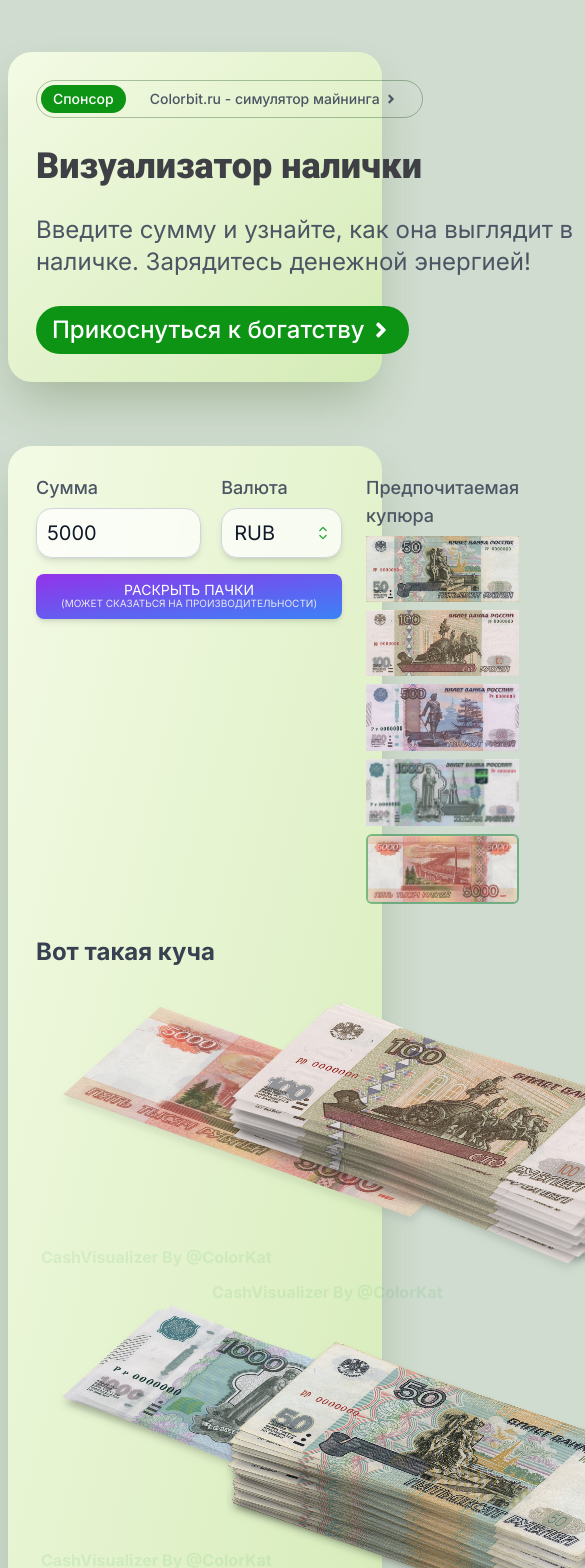
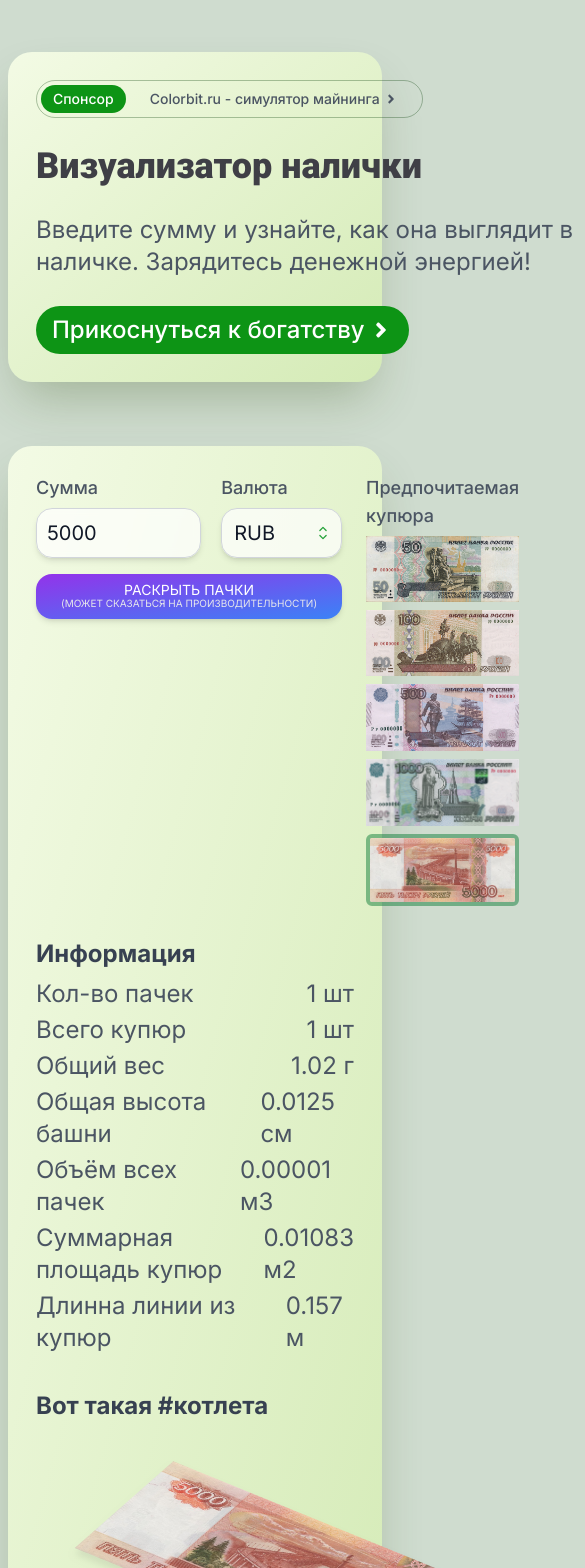
Before and after one commit to Color-Kat/CashViualizer, a Next.js app: page / in a window 390 px wide. Shown: the top 1568 px of the page, 585 px wide, since content can reach past the window. Built offline with nearby package versions, Linux system fonts and the light colour scheme.

Commit message:
money information

```diff
--- a/UI/Buttons/PurpleButton.tsx
+++ b/UI/Buttons/PurpleButton.tsx
@@ -14,7 +14,7 @@ export const PurpleButton: React.FC<ButtonProps> = ({
             {...props}
             className={twMerge(
                 `mx-auto uppercase text-center cursor-pointer flex justify-center items-center`,
-                'text-sm shadow-md rounded-lg px-5 py-2.5 w-36',
+                'text-sm shadow-md rounded-2xl px-5 py-2.5 w-36',
                 'text-white bg-gradient-to-br from-purple-600 to-blue-500 hover:bg-gradient-to-bl focus:ring-4 focus:outline-none focus:ring-blue-300/50',
                 'disabled:from-purple-500 disabled:to-blue-400',
                 props.className
--- a/modules/Viualizer/Banknotes/RUB/Banknote1000RUB.ts
+++ b/modules/Viualizer/Banknotes/RUB/Banknote1000RUB.ts
@@ -9,9 +9,9 @@ export class Banknote1000RUB extends AbstractBanknote {
     public currency = CurrenciesEnum.RUB;
     public image = banknoteImage;
 
-    public realWidth = 15.7;
-    public realHeight = 6.9;
-    public realThickness = 0.0125;
-    public weight = 1;
+    public realWidth = 157;
+    public realHeight = 69;
+    public realThickness = 0.125;
+    public weight = 1.02;
 
 }
--- a/modules/Viualizer/Banknotes/RUB/Banknote100RUB.ts
+++ b/modules/Viualizer/Banknotes/RUB/Banknote100RUB.ts
@@ -9,9 +9,9 @@ export class Banknote100RUB extends AbstractBanknote {
     public currency = CurrenciesEnum.RUB;
     public image = banknoteImage;
 
-    public realWidth = 15.7;
-    public realHeight = 6.9;
-    public realThickness = 0.0125;
-    public weight = 1;
+    public realWidth = 150;
+    public realHeight = 60;
+    public realThickness = 0.125;
+    public weight = 1.02;
 
 }
--- a/modules/Viualizer/Banknotes/RUB/Banknote500RUB.ts
+++ b/modules/Viualizer/Banknotes/RUB/Banknote500RUB.ts
@@ -9,9 +9,9 @@ export class Banknote500RUB extends AbstractBanknote {
     public currency = CurrenciesEnum.RUB;
     public image = banknoteImage;
 
-    public realWidth = 15.7;
-    public realHeight = 6.9;
-    public realThickness = 0.0125;
-    public weight = 1;
+    public realWidth = 150;
+    public realHeight = 60;
+    public realThickness = 0.125;
+    public weight = 1.02;
 
 }
--- a/modules/Viualizer/Banknotes/RUB/Banknote50RUB.ts
+++ b/modules/Viualizer/Banknotes/RUB/Banknote50RUB.ts
@@ -9,9 +9,9 @@ export class Banknote50RUB extends AbstractBanknote {
     public currency = CurrenciesEnum.RUB;
     public image = banknoteImage;
 
-    public realWidth = 15.7;
-    public realHeight = 6.9;
-    public realThickness = 0.0125;
-    public weight = 1;
+    public realWidth = 150;
+    public realHeight = 60;
+    public realThickness = 0.125;
+    public weight = 1.02;
 
 }
--- a/modules/Viualizer/Money/AbstractMonetarySystem.ts
+++ b/modules/Viualizer/Money/AbstractMonetarySystem.ts
@@ -25,7 +25,8 @@ export abstract class AbstractMonetarySystem {
                 result[denomination] = new WadOfMoney({
                     banknote: this.banknotes[denomination],
                     count: count,
-                    amount: denomination * count
+                    amount: denomination * count,
+                    wadsCount: Math.max(Math.ceil(count/100 * 10) / 10, 1)
                 });
             }
         });
--- a/modules/Viualizer/Money/WadOfMoney.ts
+++ b/modules/Viualizer/Money/WadOfMoney.ts
@@ -4,10 +4,12 @@ export class WadOfMoney {
     public banknote: AbstractBanknote;
     public count: number;
     public amount: number;
+    public wadsCount: number;
 
     constructor(wad: WadOfMoney) {
         this.banknote = wad.banknote;
         this.count = wad.count;
         this.amount = wad.amount;
+        this.wadsCount = wad.wadsCount;
     }
 }
--- a/modules/Viualizer/Visualizer.tsx
+++ b/modules/Viualizer/Visualizer.tsx
@@ -7,9 +7,10 @@ import { AbstractMonetarySystem } from "@/modules/Viualizer/Money/AbstractMoneta
 import { RUBMonetarySystem } from "@/modules/Viualizer/Money/RUBMonetarySystem";
 import { CurrenciesEnum } from "@/modules/Viualizer/types";
 import Image from "next/image";
-import { BanknoteStack, ViewModeEnum } from "@/modules/Viualizer/BanknotesStack";
 import { BorderedButton, PurpleButton } from "@/UI/Buttons";
 import { twJoin } from "tailwind-merge";
+import { Information } from "@/modules/Viualizer/components/Information";
+import { BanknoteWad, ViewModeEnum } from "@/modules/Viualizer/components/BanknoteWad";
 
 const currencies: CurrenciesEnum[] = [
     CurrenciesEnum.RUB,
@@ -34,12 +35,12 @@ export const Visualizer: React.FC = memo(({}) => {
     const [preferredBanknote, setPreferredBanknote] = useState<number>(Object.values(monetarySystem.banknotes).reverse()[0].denomination);
     const [viewMode, setViewMode] = useState<ViewModeEnum>(ViewModeEnum.Wad);
 
-    console.log(monetarySystem.splitMoneyIntoWads(
+    const wadsOfMoney = monetarySystem.splitMoneyIntoWads(
         data.amount,
         preferredBanknote
-    ));
+    );
 
-    // Change money
+    // Change monetary system
     useEffect(() => {
         if (data.currency === 'RUB') setMonetarySystem(new RUBMonetarySystem());
         else if (data.currency === 'USD') setMonetarySystem(new RUBMonetarySystem());
@@ -101,13 +102,14 @@ export const Visualizer: React.FC = memo(({}) => {
                     <div className="flex flex-wrap gap-x-2 gap-y-2 items-stretch justify-stretch mt-1.5">
                         {Object.values(monetarySystem.banknotes).map((banknote) => (
                             <Image
+                                key={banknote.denomination}
                                 src={banknote.image}
                                 alt={`Купюра ${banknote.denomination} ${banknote.currency}`}
                                 width={110}
                                 height={100}
                                 className={twJoin(
                                     "w-40 object-contain cursor-pointer hover:scale-105 transition",
-                                    preferredBanknote === banknote.denomination && "border-2 border-green-700/50 rounded-md"
+                                    preferredBanknote === banknote.denomination && "border-4 border-green-700/50 rounded-md"
                                 )}
                                 onClick={() => setPreferredBanknote(banknote.denomination)}
                             />
@@ -116,44 +118,25 @@ export const Visualizer: React.FC = memo(({}) => {
                 </div>
             </div>
 
+            <Information wads={wadsOfMoney}/>
+
             <div className="mt-8">
                 <h2
                     className="text-2xl font-bold text-gray-700"
                 >
-                    Вот такая куча
+                    Вот такая #котлета
                 </h2>
 
                 <div className="relative min-h-96 columns-2">
-                    <BanknoteStack
-                        banknote={monetarySystem.banknotes[5000]}
-                        count={Math.ceil(data.amount / 5000)}
-                        viewMode={viewMode}
-                    />
 
-                    <BanknoteStack
-                        banknote={monetarySystem.banknotes[1000]}
-                        count={Math.ceil(data.amount / 1000)}
-                        viewMode={viewMode}
-
-                    />
-
-                    <BanknoteStack
-                        banknote={monetarySystem.banknotes[500]}
-                        count={Math.ceil(data.amount / 500)}
-                        viewMode={viewMode}
-                    />
-
-                    <BanknoteStack
-                        banknote={monetarySystem.banknotes[100]}
-                        count={Math.ceil(data.amount / 100)}
-                        viewMode={viewMode}
-                    />
-
-                    <BanknoteStack
-                        banknote={monetarySystem.banknotes[50]}
-                        count={Math.ceil(data.amount / 50)}
-                        viewMode={viewMode}
-                    />
+                    {Object.values(wadsOfMoney).map(wad => {
+                        return (
+                            <BanknoteWad
+                                wad={wad}
+                                viewMode={viewMode}
+                            />
+                        );
+                    })}
 
                     {/* Using CSS */}
                     {/*{Array.from({ length: Math.min(Math.ceil(data.amount / 5000), 100) }, () => monetarySystem.banknotes[1000]).map((banknote, i) => {*/}
--- a/modules/Viualizer/BanknotesStack.tsx
+++ b/modules/Viualizer/components/BanknoteWad.tsx
@@ -1,29 +1,29 @@
 import React, { useEffect, useRef } from 'react';
 import { AbstractBanknote } from "@/modules/Viualizer/Banknotes/AbstractBanknote";
+import { WadOfMoney } from "@/modules/Viualizer/Money/WadOfMoney";
 
 export enum ViewModeEnum {
     Wad = 'wad',
     All = 'all'
 }
 
-export const BanknoteStack = ({
-    banknote,
-    count,
+export const BanknoteWad = ({
+    wad,
 
     viewMode = ViewModeEnum.Wad,
     wadSize = 100
 }: {
-    banknote: AbstractBanknote,
-    count: number,
+    wad: WadOfMoney,
 
     viewMode: ViewModeEnum,
     wadSize?: number
 }) => {
     const canvasRef = useRef<HTMLCanvasElement>(null);
+    const banknote = wad.banknote;
+    const wadsCount = wad.wadsCount;
 
     // Divide plenty of banknotes into small wads
-    const wadsCount = Math.max(Math.ceil(count/wadSize * 10) / 10, 1);
-    count = viewMode === ViewModeEnum.All ? count : Math.min(count, 100);
+    let count = viewMode === ViewModeEnum.All ? wad.count : Math.min(wad.count, 100);
 
     useEffect(() => {
         // Create canvas context
--- /dev/null
+++ b/modules/Viualizer/components/Information.tsx
@@ -0,0 +1,89 @@
+import React, { memo, FC, useEffect, useState } from 'react';
+import { WadOfMoney } from "@/modules/Viualizer/Money/WadOfMoney";
+
+interface InformationProps {
+    wads: Record<number, WadOfMoney>
+}
+
+const initialData = {
+    wadsCount: 0,
+    banknotesCount: 0,
+    totalWeight: 0,
+    totalHeight: 0,
+    totalVolume: 0,
+    totalSquare: 0,
+    totalLength: 0
+}
+
+const formatNumber = (number: number, digitals = 5) => Math.round(number * 10 ** digitals) / 10 ** digitals;
+
+export const Information: FC<InformationProps> = memo(({ wads }) => {
+    const [data, setData] = useState(initialData);
+
+    useEffect(() => {
+        setData(prev => {
+            const newData = { ...initialData };
+
+            Object.values(wads).forEach((wad) => {
+                console.log(wad.banknote.weight)
+                newData.wadsCount += wad.wadsCount;
+                newData.banknotesCount += wad.count;
+                newData.totalWeight += wad.banknote.weight * wad.count;
+                newData.totalHeight += wad.banknote.realThickness * wad.count;
+                newData.totalSquare += wad.banknote.realWidth / 1000 * wad.banknote.realHeight / 1000 * wad.count; //m2
+                newData.totalVolume += wad.banknote.realWidth / 1000 * wad.banknote.realHeight / 1000 * wad.banknote.realThickness / 100 * wad.count; //m3
+                newData.totalLength += wad.banknote.realWidth * wad.count;
+            });
+
+            return newData;
+        })
+    }, [wads]);
+
+    return (
+        <div className="mt-8 ax-w-[350px] w-full text-2xl">
+            <h2
+                className="text-2xl font-bold text-gray-700 mb-2"
+            >
+                Информация
+            </h2>
+
+            <SpecLine
+                title="Кол-во пачек"
+                value={data.wadsCount + ' шт'}
+            />
+            <SpecLine
+                title="Всего купюр"
+                value={data.banknotesCount + ' шт'}
+            />
+            <SpecLine
+                title="Общий вес"
+                value={formatNumber(data.totalWeight, 2) + ' г'}
+            />
+            <SpecLine
+                title="Общая высота башни"
+                value={formatNumber(data.totalHeight / 10) + ' см'}
+            />
+            <SpecLine
+                title="Объём всех пачек"
+                value={formatNumber(data.totalVolume) + ' м3'}
+            />
+            <SpecLine
+                title="Суммарная площадь купюр"
+                value={formatNumber(data.totalSquare) + ' м2'}
+            />
+            <SpecLine
+                title="Длинна линии из купюр"
+                value={formatNumber(data.totalLength / 1000) + ' м'}
+            />
+        </div>
+    );
+});
+
+const SpecLine = ({ title, value }: { title: string, value: string | number }) => (
+    <div className="flex">
+        <div className="flex items-end grow md:border-b border-gray-600 border-dotted pb-1">
+            <span>{title}</span>
+        </div>
+        <div className="specs__value md:w-1/2 pl-4">{value}</div>
+    </div>
+);
```
Also changed, not shown: modules/Viualizer/Banknotes/RUB/Banknote5000RUB.ts (+4 -4 lines).
